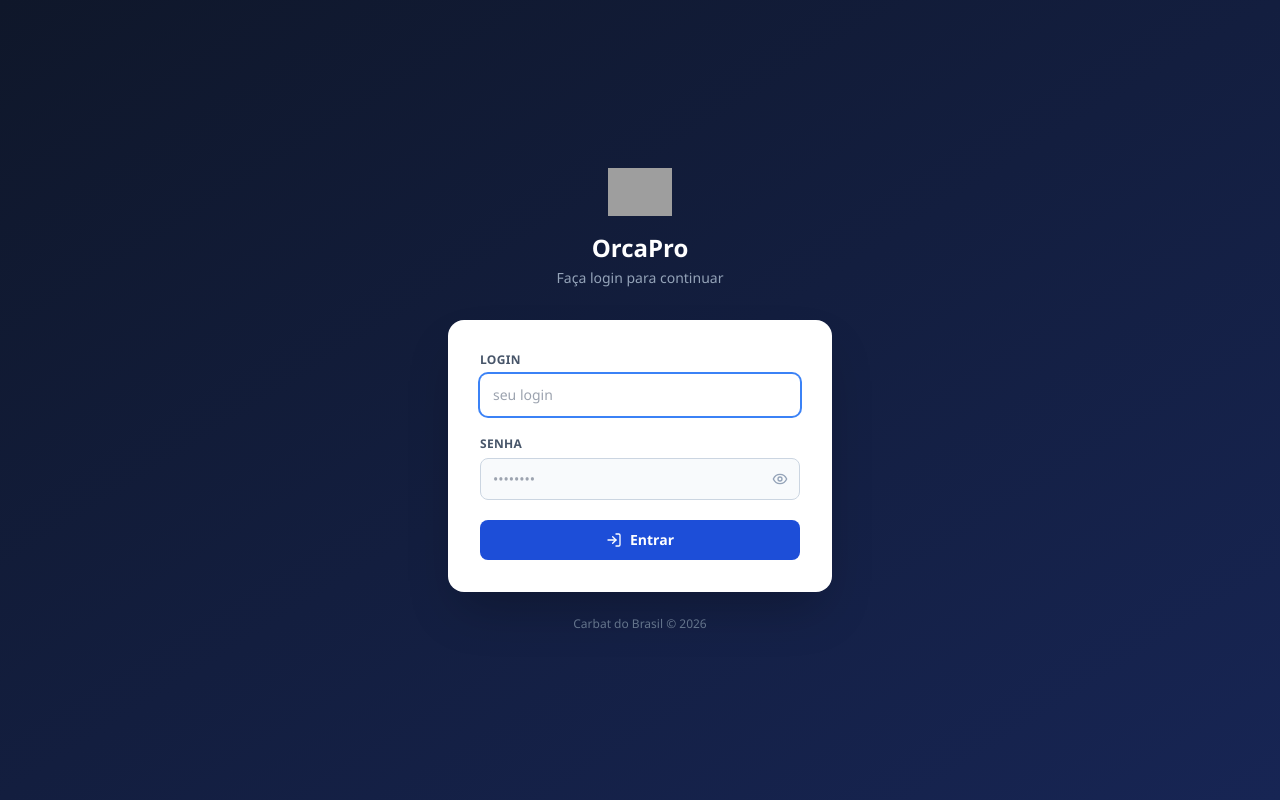
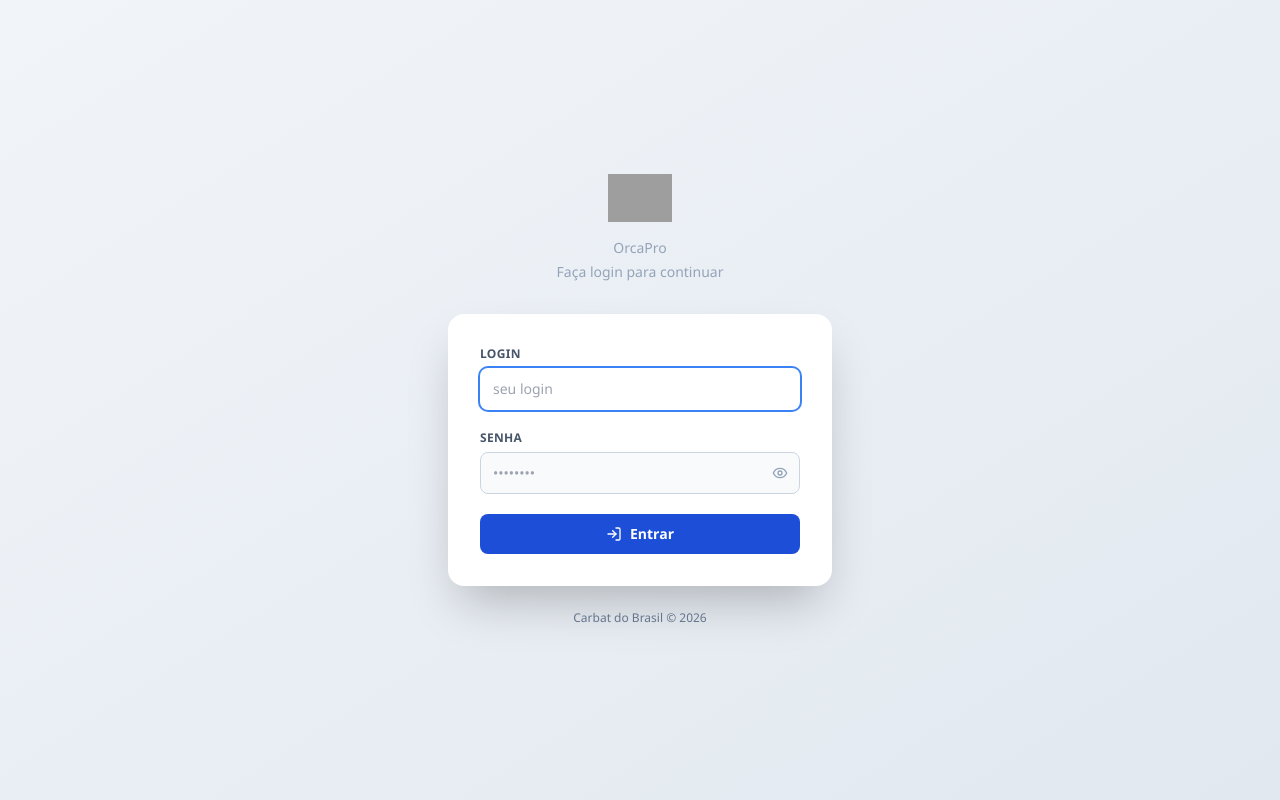
Before and after one commit to joseroza/carbat-orcapro, a React (Vite) app in the folder frontend/: page /login in a window 1280 px wide. Built offline with nearby package versions, Linux system fonts and the light colour scheme; grey boxes are pictures that could not be loaded.

Commit message:
alterando o banco de dados para o supabase, alterando cor no painel de login

```diff
--- a/frontend/src/pages/LoginPage.jsx
+++ b/frontend/src/pages/LoginPage.jsx
@@ -33,8 +33,8 @@ export default function LoginPage() {
   }
 
   return (
-    <div className="min-h-screen bg-gradient-to-br from-slate-900 to-blue-950 flex items-center justify-center p-4">
-      <div className="w-full max-w-sm">
+  <div className="min-h-screen bg-gradient-to-br from-slate-100 to-slate-200 flex items-center justify-center p-4">
+  <div className="w-full max-w-sm">
 
         {/* Logo / cabeçalho */}
         <div className="text-center mb-8">
@@ -43,7 +43,7 @@ export default function LoginPage() {
             alt="Carbat"
             className="h-12 object-contain mx-auto mb-4"
           />
-          <h1 className="text-2xl font-bold text-white">OrcaPro</h1>
+          <h1 className="text-slate-400 text-sm mt-1">OrcaPro</h1>
           <p className="text-slate-400 text-sm mt-1">Faça login para continuar</p>
         </div>
 
```
Also changed, not shown: 1 other file (tests, documents, lock files or other folders).
